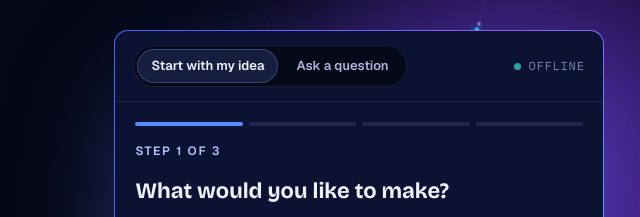
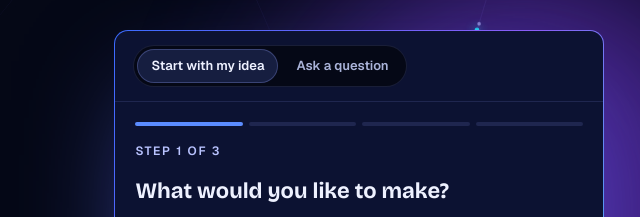
Before and after one commit to DevinFaggs/omnithynk-website, a plain HTML site: page index.html in a window 1280 px wide. Shown: the part 136-353 px from the top of the page, 640-1280 px from the left. Drawn offline with nearby package versions, Linux system fonts and the light colour scheme; animation ran at ten frames a second.

Commit message:
Hide the AI status tag when live chat is unavailable
Co-Authored-By: Claude Opus 5.5 <noreply@anthropic.com>
Claude-Session: https://claude.ai/code/session_01FYpk4eiyuSeYhreTRbUm33

```diff
--- a/index.html
+++ b/index.html
@@ -1107,7 +1107,7 @@ const log=$('c-log'), cForm=$('c-form'), cIn=$('c-input'), cSend=$('c-send');
 function bubble(cls,txt){const d=document.createElement('div');d.className='msg '+cls;d.textContent=txt;log.appendChild(d);log.scrollTop=log.scrollHeight;return d;}
 function errCopy(code){return ({rate_limited:'Too many questions at once. Try again in a minute.',session_expired:'Please sign in again to keep chatting.',refused:'I can\'t help with that one. Try asking about our services.',empty_completion:'I didn\'t get an answer. Try rephrasing.'})[code]||'Something went wrong on my end. Try again, or email omnithynk@gmail.com.';}
 function disableAI(msg){
-  $('c-state').textContent='Offline'; $('c-state').style.color='var(--dim)';
+  $('c-state').hidden=true;
   $('c-note').textContent=msg; cIn.disabled=true; cSend.disabled=true;
   document.querySelectorAll('#c-sugg .chip').forEach(c=>c.disabled=true);
   $('b-go').disabled=true; $('b-status').textContent='Live AI generation is coming soon. Here is an example concept.';
```
